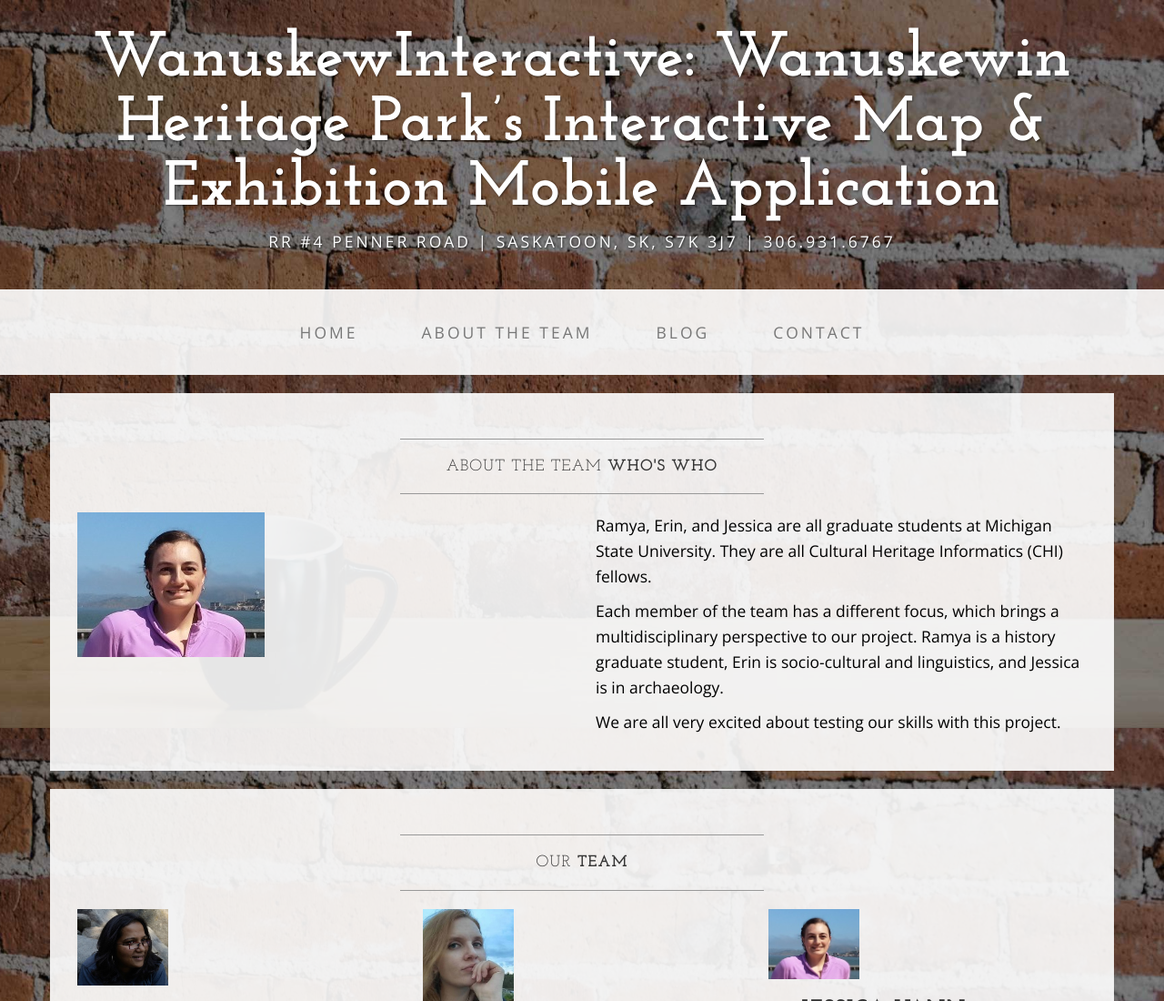
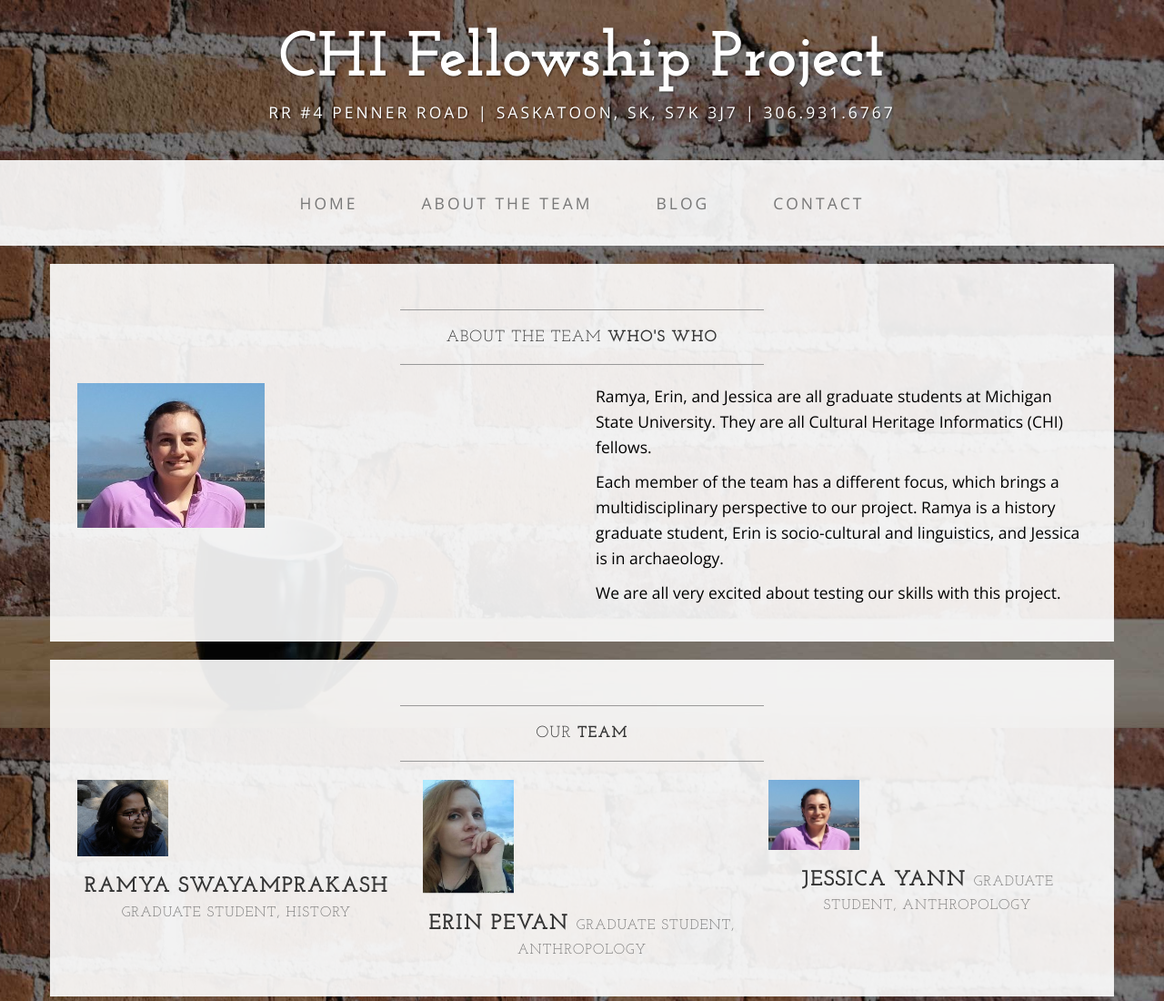
Before and after one commit to eriukristene/wanuskewin-project, a plain HTML site: page about.html in a window 1280 px wide. Shown: the top 1100 px of the page at 91% size. Drawn offline with nearby package versions, Linux system fonts and the light colour scheme.

Commit message:
Update about.html

```diff
--- a/about.html
+++ b/about.html
@@ -32,7 +32,7 @@
 
 <body>
 
-    <div class="brand">WanuskewInteractive: Wanuskewin Heritage Park’s Interactive Map & Exhibition Mobile Application </div>
+    <div class="brand">CHI Fellowship Project </div>
     <div class="address-bar">RR #4 Penner Road | Saskatoon, SK, S7K 3J7 | 306.931.6767</div>
 
     <!-- Navigation -->
```
